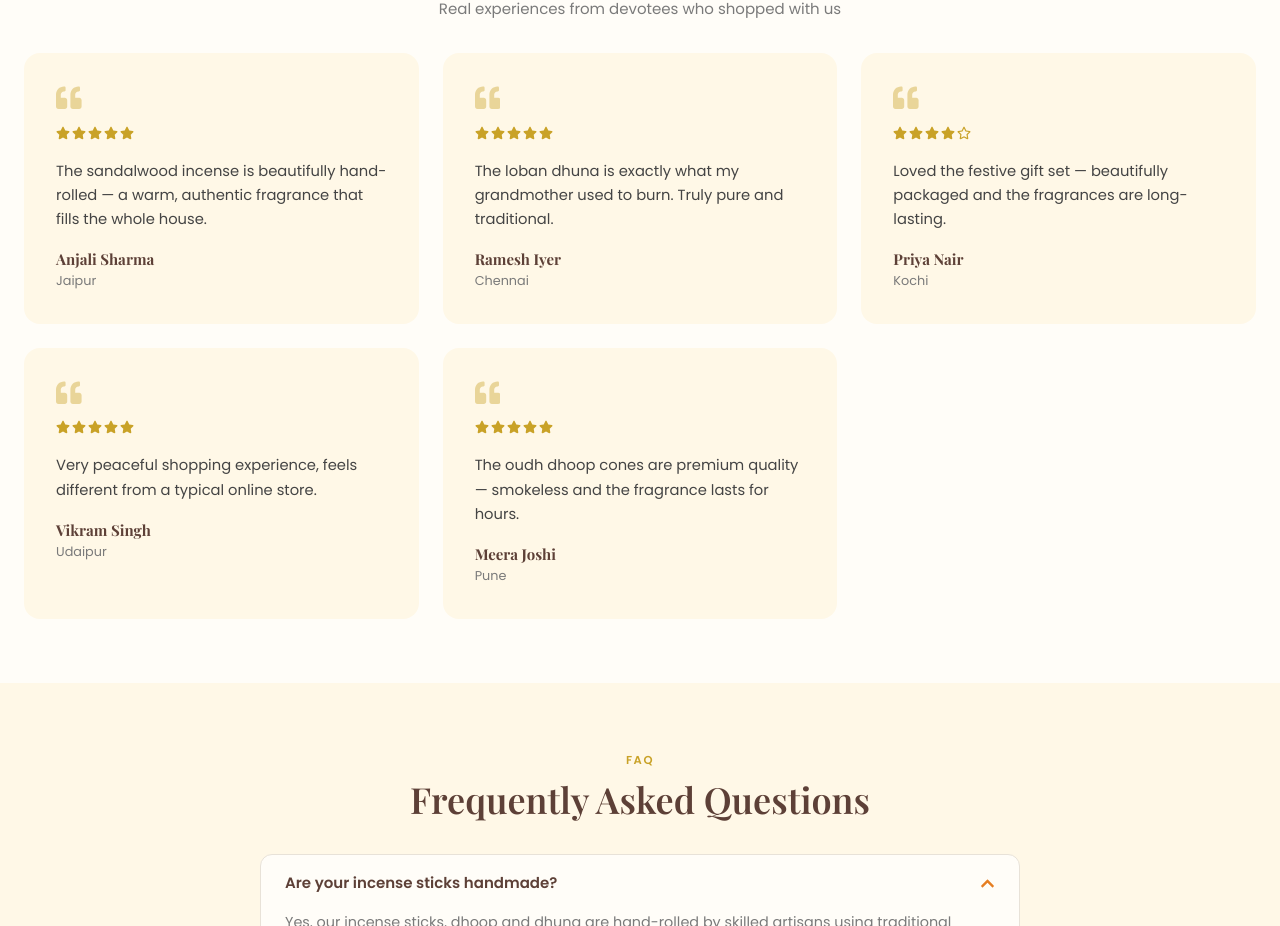
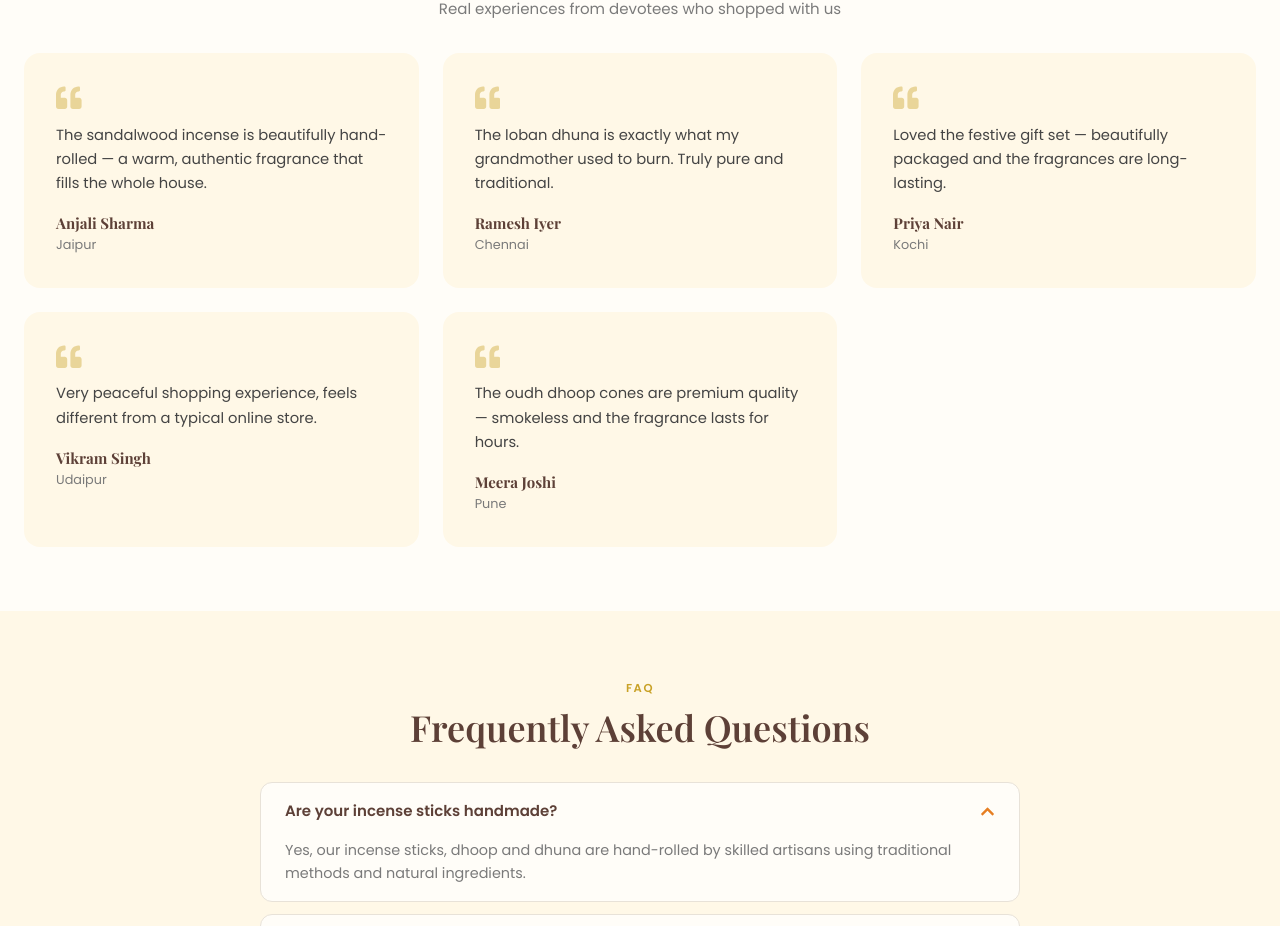
Before and after one commit to YUVAN-10/a1anddal, a React (Vite) app: page / in a window 1280 px wide. Shown: the part 3196-4122 px from the top of the page. Built offline with nearby package versions, Linux system fonts and the light colour scheme; a web font is replaced by a local one.

Commit message:
rating changes

```diff
--- a/src/components/common/RatingStars.jsx
+++ /dev/null
@@ -1,23 +0,0 @@
-import { FaStar, FaStarHalfAlt, FaRegStar } from 'react-icons/fa'
-import styles from './RatingStars.module.css'
-
-export default function RatingStars({ rating = 0, count, size = 14 }) {
-  const full = Math.floor(rating)
-  const hasHalf = rating - full >= 0.5
-  const empty = 5 - full - (hasHalf ? 1 : 0)
-
-  return (
-    <div className={styles.wrap} role="img" aria-label={`Rated ${rating} out of 5 stars`}>
-      <span className={styles.stars} style={{ fontSize: size }}>
-        {Array.from({ length: full }).map((_, i) => (
-          <FaStar key={`f${i}`} aria-hidden="true" />
-        ))}
-        {hasHalf && <FaStarHalfAlt aria-hidden="true" />}
-        {Array.from({ length: empty }).map((_, i) => (
-          <FaRegStar key={`e${i}`} aria-hidden="true" />
-        ))}
-      </span>
-      {count != null && <span className={styles.count}>({count})</span>}
-    </div>
-  )
-}
--- a/src/components/common/RatingStars.module.css
+++ /dev/null
@@ -1,16 +0,0 @@
-.wrap {
-  display: inline-flex;
-  align-items: center;
-  gap: 6px;
-}
-
-.stars {
-  display: inline-flex;
-  gap: 2px;
-  color: var(--color-accent);
-}
-
-.count {
-  font-size: 0.78rem;
-  color: var(--color-text-muted);
-}
--- a/src/components/contact/ContactInfo.module.css
+++ b/src/components/contact/ContactInfo.module.css
@@ -26,14 +26,14 @@
 }
 
 .cardHighlight {
-  background: var(--color-primary);
-  color: var(--color-white);
+  background: var(--color-white);
+  color: var(--color-black);
 }
 
 .cardHighlight h4,
 .cardHighlight p,
 .cardHighlight a {
-  color: var(--color-white);
+  color: var(--color-black);
 }
 
 .cardIcon {
@@ -50,8 +50,8 @@
 }
 
 .cardHighlight .cardIcon {
-  background: rgba(255, 255, 255, 0.2);
-  color: var(--color-white);
+  background: rgba(255, 219, 172, 0.2);
+  color: var(--color-primary);
 }
 
 .card h4,
--- a/src/components/home/Testimonials.jsx
+++ b/src/components/home/Testimonials.jsx
@@ -1,5 +1,4 @@
 import { FaQuoteLeft } from 'react-icons/fa'
-import RatingStars from '../common/RatingStars'
 import styles from './Testimonials.module.css'
 
 export default function Testimonials({ testimonials }) {
@@ -15,7 +14,6 @@ export default function Testimonials({ testimonials }) {
           {testimonials.map((t) => (
             <figure className={styles.card} key={t.id}>
               <FaQuoteLeft className={styles.quoteIcon} aria-hidden="true" />
-              <RatingStars rating={t.rating} />
               <blockquote>{t.comment}</blockquote>
               <figcaption>
                 <strong>{t.name}</strong>
--- a/src/components/product/ProductCard.jsx
+++ b/src/components/product/ProductCard.jsx
@@ -1,7 +1,6 @@
 import { useState } from 'react'
 import { Link } from 'react-router-dom'
 import { FaEye } from 'react-icons/fa'
-import RatingStars from '../common/RatingStars'
 import QuickViewModal from './QuickViewModal'
 import { formatStartingPrice } from '../../utils/formatCurrency'
 import styles from './ProductCard.module.css'
@@ -29,7 +28,7 @@ export default function ProductCard({ product }) {
           <Link to={`/products/${product.slug}`} className={styles.name}>
             {product.name}
           </Link>
-          <RatingStars rating={product.rating} count={product.ratingCount} />
+
           <span className={styles.price}>{formatStartingPrice(product)}</span>
         </div>
       </article>
--- a/src/components/product/QuickViewModal.jsx
+++ b/src/components/product/QuickViewModal.jsx
@@ -1,6 +1,5 @@
 import { Link } from 'react-router-dom'
 import Modal from '../common/Modal'
-import RatingStars from '../common/RatingStars'
 import Button from '../common/Button'
 import { formatStartingPrice } from '../../utils/formatCurrency'
 import styles from './QuickViewModal.module.css'
@@ -13,7 +12,6 @@ export default function QuickViewModal({ product, isOpen, onClose }) {
       <div className={styles.grid}>
         <img src={product.images?.[0]} alt={product.name} className={styles.image} />
         <div>
-          <RatingStars rating={product.rating} count={product.ratingCount} />
           <p className={styles.price}>{formatStartingPrice(product)}</p>
           <p className={styles.description}>{product.description}</p>
           <div className={styles.actions}>
--- a/src/components/product/ReviewList.jsx
+++ b/src/components/product/ReviewList.jsx
@@ -1,4 +1,4 @@
-import RatingStars from '../common/RatingStars'
+
 import EmptyState from '../common/EmptyState'
 import { FaCommentDots } from 'react-icons/fa'
 import styles from './ReviewList.module.css'
@@ -20,7 +20,6 @@ export default function ReviewList({ reviews }) {
         <div className={styles.review} key={review.id}>
           <div className={styles.header}>
             <strong>{review.userName}</strong>
-            <RatingStars rating={review.rating} />
           </div>
           <p>{review.comment}</p>
         </div>
--- a/src/pages/ProductDetails.jsx
+++ b/src/pages/ProductDetails.jsx
@@ -1,7 +1,6 @@
 import { useEffect, useState } from 'react'
 import { useParams, Link } from 'react-router-dom'
 import ImageGallery from '../components/product/ImageGallery'
-import RatingStars from '../components/common/RatingStars'
 import Button from '../components/common/Button'
 import Badge from '../components/common/Badge'
 import ReviewList from '../components/product/ReviewList'
@@ -49,7 +48,6 @@ export default function ProductDetails() {
         <div className={styles.info}>
           {product.isBestSeller && <Badge tone="accent">Best Seller</Badge>}
           <h1>{product.name}</h1>
-          <RatingStars rating={product.rating} count={product.ratingCount} />
 
           <p className={styles.shortDesc}>{product.description}</p>
 
--- a/src/services/mockData/testimonials.js
+++ b/src/services/mockData/testimonials.js
@@ -1,7 +1,7 @@
 export const testimonials = [
-  { id: 't1', name: 'Anjali Sharma', location: 'Jaipur', rating: 5, comment: 'The sandalwood incense is beautifully hand-rolled — a warm, authentic fragrance that fills the whole house.' },
-  { id: 't2', name: 'Ramesh Iyer', location: 'Chennai', rating: 5, comment: 'The loban dhuna is exactly what my grandmother used to burn. Truly pure and traditional.' },
-  { id: 't3', name: 'Priya Nair', location: 'Kochi', rating: 4, comment: 'Loved the festive gift set — beautifully packaged and the fragrances are long-lasting.' },
-  { id: 't4', name: 'Vikram Singh', location: 'Udaipur', rating: 5, comment: 'Very peaceful shopping experience, feels different from a typical online store.' },
-  { id: 't5', name: 'Meera Joshi', location: 'Pune', rating: 5, comment: 'The oudh dhoop cones are premium quality — smokeless and the fragrance lasts for hours.' },
+  { id: 't1', name: 'Anjali Sharma', location: 'Jaipur', comment: 'The sandalwood incense is beautifully hand-rolled — a warm, authentic fragrance that fills the whole house.' },
+  { id: 't2', name: 'Ramesh Iyer', location: 'Chennai', comment: 'The loban dhuna is exactly what my grandmother used to burn. Truly pure and traditional.' },
+  { id: 't3', name: 'Priya Nair', location: 'Kochi', comment: 'Loved the festive gift set — beautifully packaged and the fragrances are long-lasting.' },
+  { id: 't4', name: 'Vikram Singh', location: 'Udaipur', comment: 'Very peaceful shopping experience, feels different from a typical online store.' },
+  { id: 't5', name: 'Meera Joshi', location: 'Pune',comment: 'The oudh dhoop cones are premium quality — smokeless and the fragrance lasts for hours.' },
 ]
```
